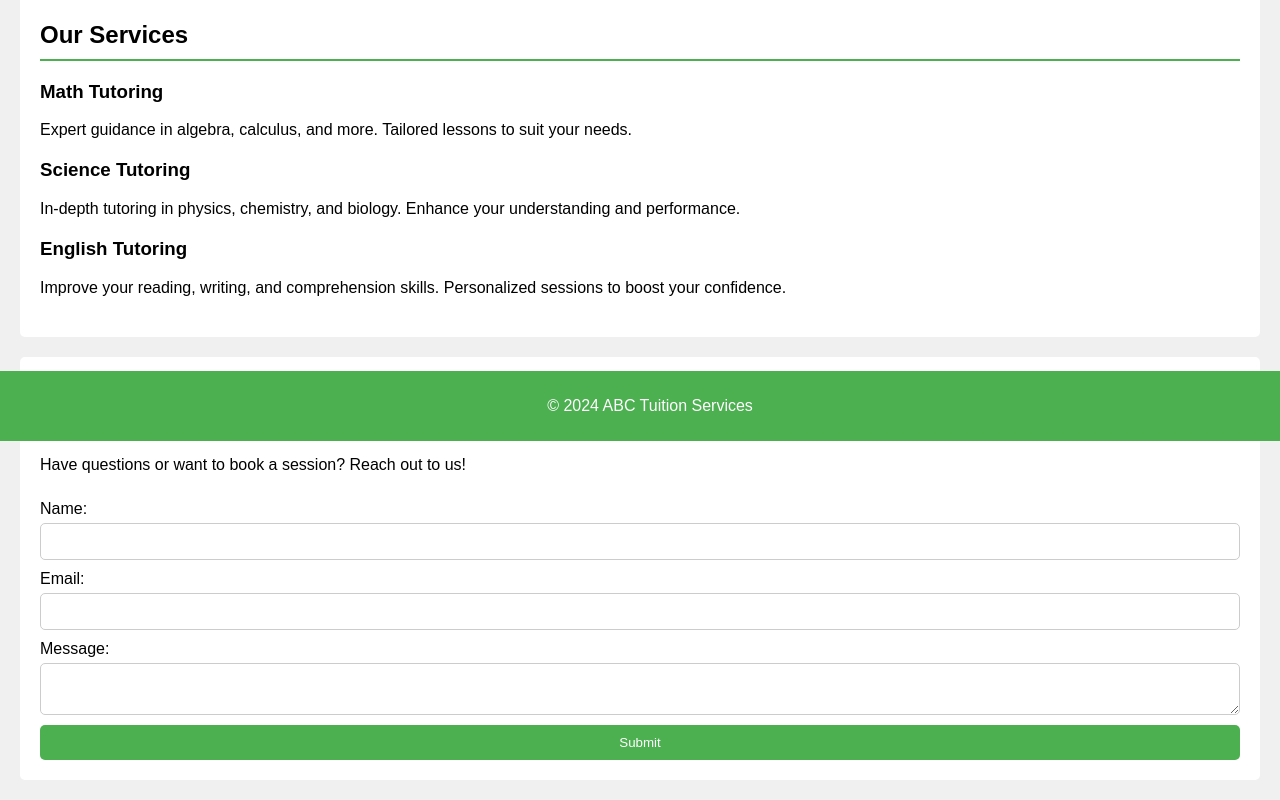
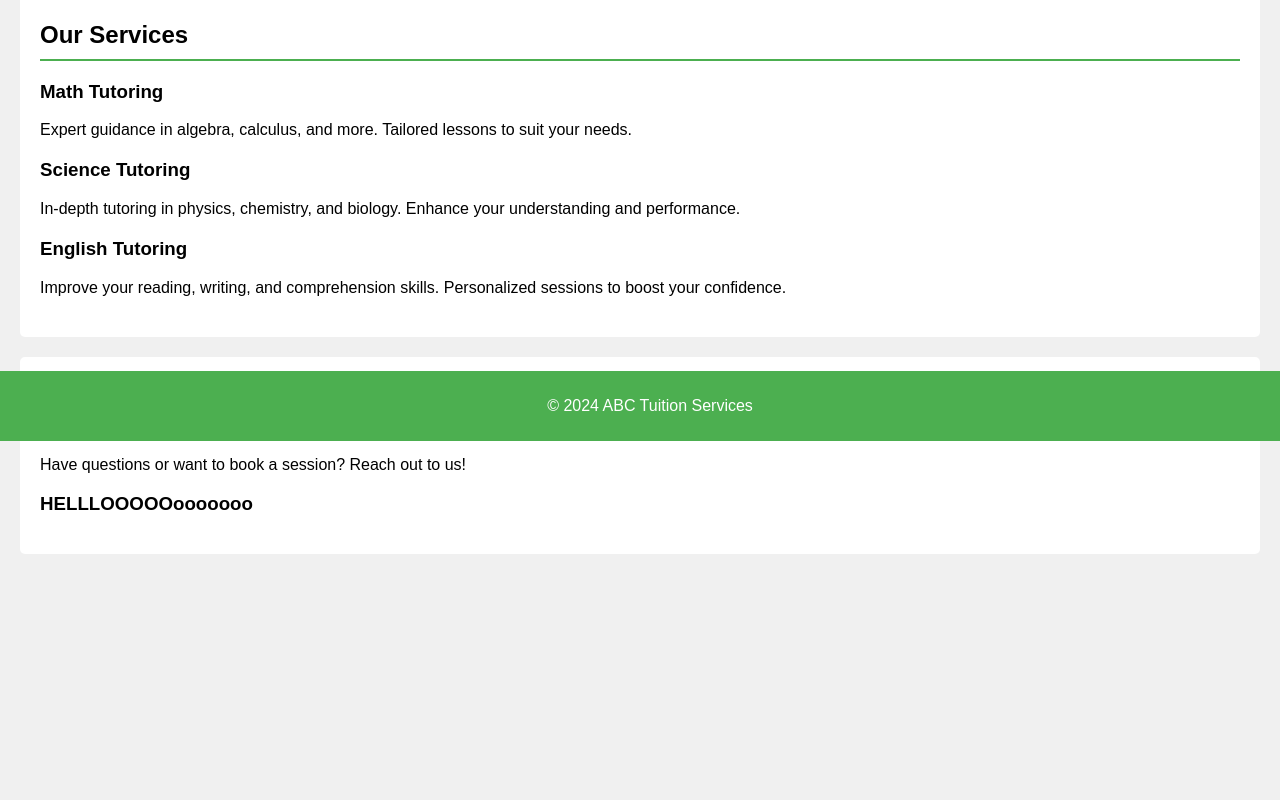
Before and after one commit to deepakk-kumar/tution-services, a plain HTML site: page index.html in a window 1280 px wide. Shown: the part 359-1159 px from the top of the page. After the commit the page ends 933 px from the top, so only its background shows below. Drawn offline with Linux system fonts and the light colour scheme.

Commit message:
Update index.html

```diff
--- a/index.html
+++ b/index.html
@@ -42,18 +42,7 @@
     <section id="contact">
         <h2>Contact Us</h2>
         <p>Have questions or want to book a session? Reach out to us!</p>
-        <form action="submit_form.php" method="post">
-            <label for="name">Name:</label>
-            <input type="text" id="name" name="name" required>
-
-            <label for="email">Email:</label>
-            <input type="email" id="email" name="email" required>
-
-            <label for="message">Message:</label>
-            <textarea id="message" name="message" required></textarea>
-
-            <button type="submit">Submit</button>
-        </form>
+        <h3>HELLLOOOOOooooooo</h3>
     </section>
 
     <footer>
```
